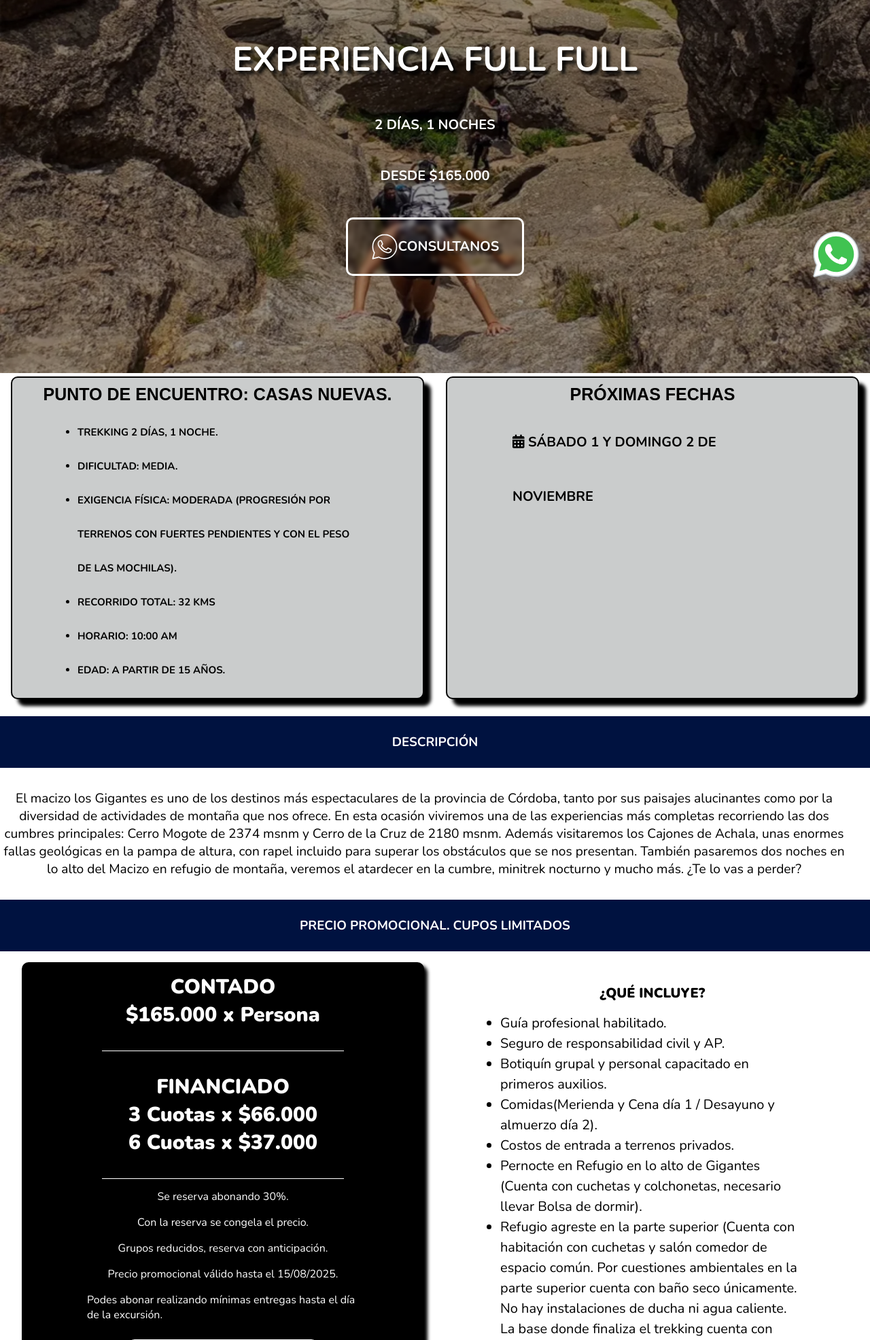
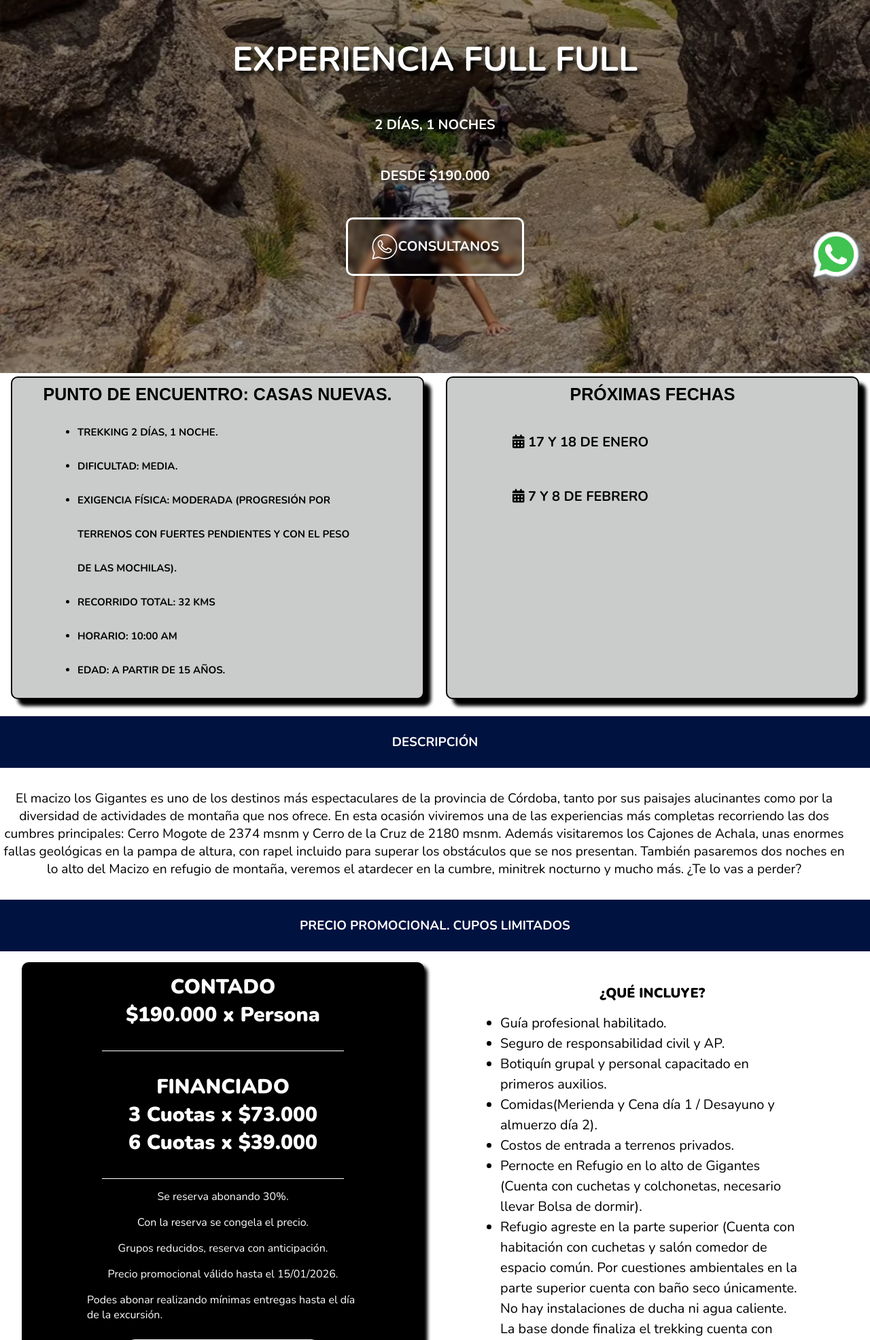
Before and after one commit to cejasj355/instintoviajero, a Flask app: page /acciones/excursion-trekking-gigantes in a window 1280 px wide. Shown: the part 366-2338 px from the top of the page at 68% size. Run offline with Flask 3, Linux system fonts and the light colour scheme; some libraries are stand-ins or nearby versions; some web fonts are replaced.

Commit message:
cambios en gigantes

```diff
--- a/templates/salidas/gigantes_full.html
+++ b/templates/salidas/gigantes_full.html
@@ -75,7 +75,7 @@
                         <p>2 DÍAS, 1 NOCHES</p>
                     </div>
                     <div class="titular-texto">
-                        <p>DESDE $165.000</p>
+                        <p>DESDE $190.000</p>
                         <div>
                             <a alt="" class="boton-titular"
                                 href="https://api.whatsapp.com/send?phone=+3541207389&text=Hola!%20Como%20estas?%20Quiero%20inscribirme%20para%20la%20proxima%20salida"
@@ -119,8 +119,8 @@
                 <div class="prox-fechas">
                     <h3 class="prox-fechas-titulo">PRÓXIMAS FECHAS</h3>
                     <ul>
-                        <li class="fechas"><i class="fa-solid fa-calendar-days"></i> Sábado 1 y domingo 2 de Noviembre
-                        </li>
+                        <li class="fechas"><i class="fa-solid fa-calendar-days"></i> 17 y 18 de Enero</li>
+                        <li class="fechas"><i class="fa-solid fa-calendar-days"></i> 7 y 8 de Febrero</li>
                     </ul>
                 </div>
             </div>
@@ -145,13 +145,13 @@
                     <div class="precio-carta precio-1">
                         <div class="precio-subtitulo">
                             <p>CONTADO</p>
-                            <p class="num">$165.000 x Persona</p>
+                            <p class="num">$190.000 x Persona</p>
                         </div>
                         <div class="br"></div>
                         <div class="precio-subtitulo">
                             <p>FINANCIADO</p>
-                            <p class="num">3 Cuotas x $66.000</p>
-                            <p class="num">6 Cuotas x $37.000</p>
+                            <p class="num">3 Cuotas x $73.000</p>
+                            <p class="num">6 Cuotas x $39.000</p>
                         </div>
                         <div class="br"></div>
                         <div class="precio-ul">
@@ -159,7 +159,7 @@
                                 <li> Se reserva abonando 30%.</li>
                                 <li> Con la reserva se congela el precio.</li>
                                 <li> Grupos reducidos, reserva con anticipación.</li>
-                                <li> Precio promocional válido hasta el 15/08/2025.</li>
+                                <li> Precio promocional válido hasta el 15/01/2026.</li>
                                 <li> Podes abonar realizando mínimas entregas hasta el día de la excursión.</li>
                             </ul>
                             <a href="https://api.whatsapp.com/send?phone=+3541207389&text=Hola!%20Quiero%20inscribirme%20a%20la%20salida:%20%20CHAMPAQUI%20CLASICO(MARZO)%20-%20EFECTIVO/TRANSFERENCIA"
```
